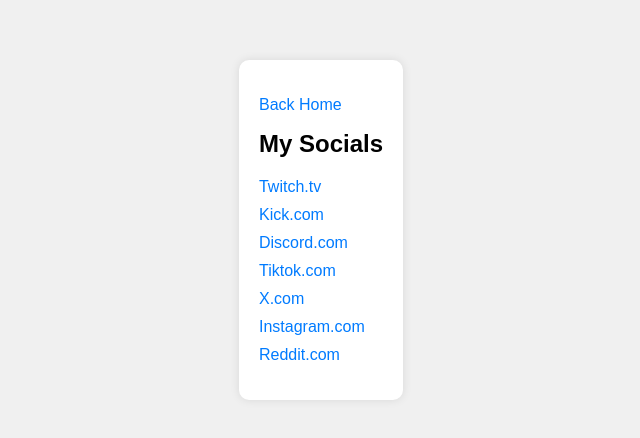
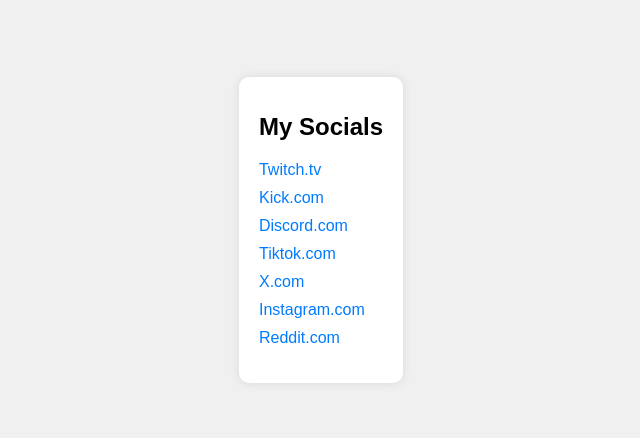
Before and after one commit to arrow-cole/public.aaroncole.dev, a plain HTML site: page self-promo.html in a window 1280 px wide. Shown: the part 170-608 px from the top of the page, without its empty margins (319-959 px from the left). Drawn offline with Linux system fonts and the light colour scheme.

Commit message:
Update self-promo.html

```diff
--- a/self-promo.html
+++ b/self-promo.html
@@ -43,9 +43,6 @@
 </head>
 <body>
     <div class="container">
-        <ul>
-        <li><a href="index.html">Back Home</a></li>
-        </ul>
         <h1>My Socials</h1>
         <ul>
             <li><a href="https://www.twitch.tv/arrow_cole" target="_blank">Twitch.tv</a></li>
```
